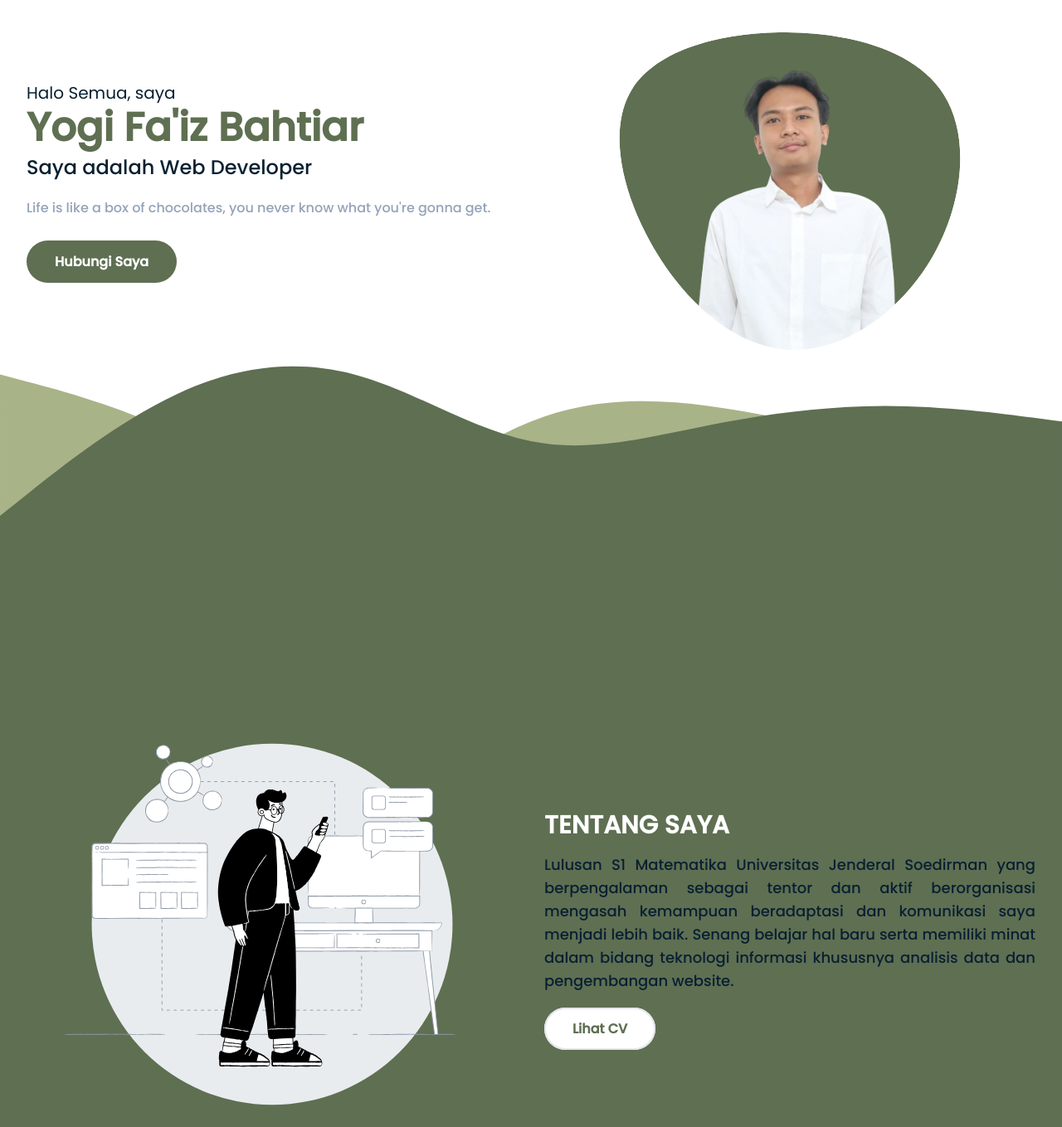
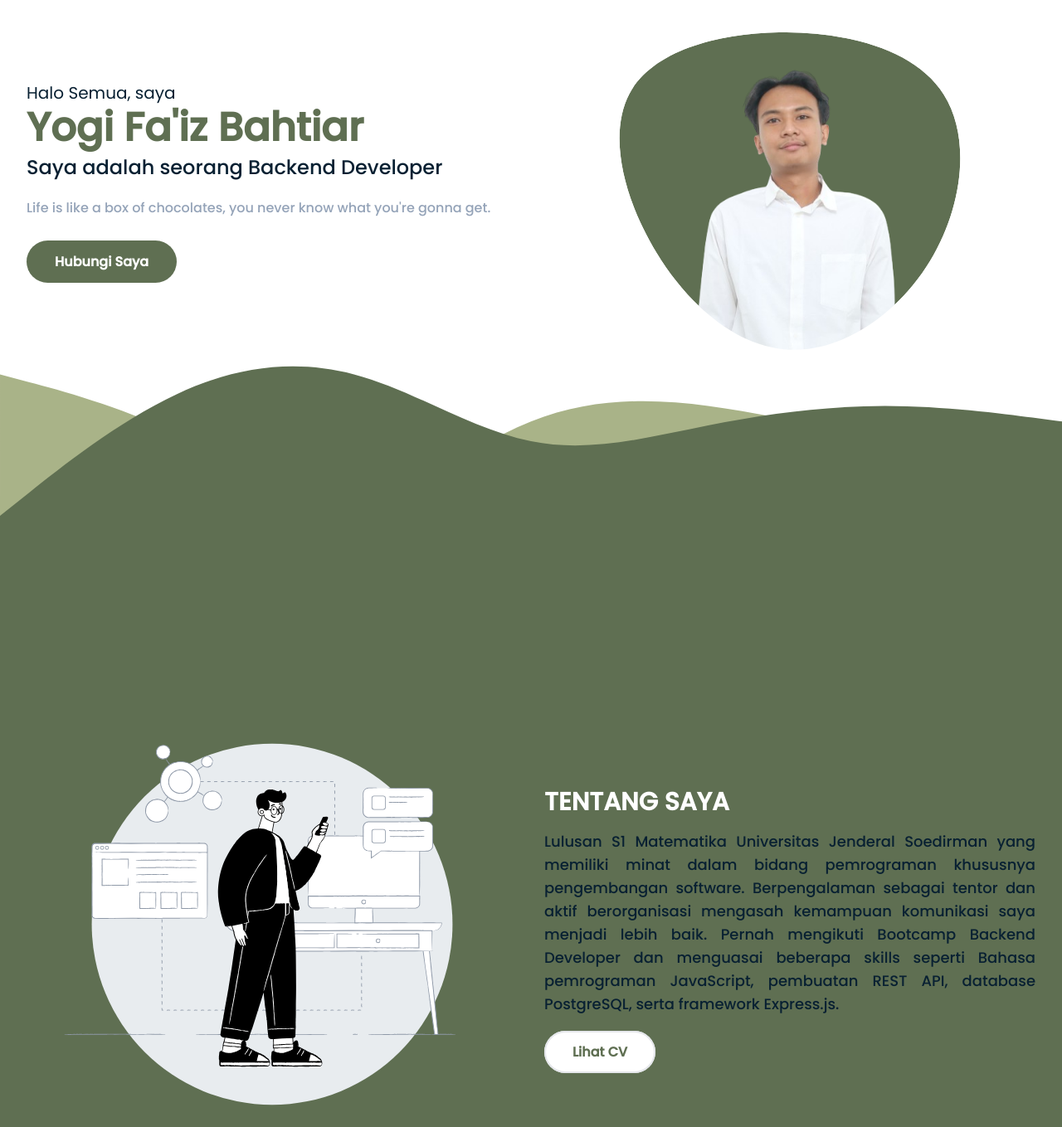
Before and after one commit to yogifaizb0/yogifaizb0.github.io, a website: page index.html in a window 1280 px wide. Shown: the part 141-1500 px from the top of the page at 83% size. Drawn offline with nearby package versions, Linux system fonts and the light colour scheme.

Commit message:
update CV

```diff
--- a/index.html
+++ b/index.html
@@ -79,7 +79,7 @@
         <div class="flex flex-wrap">
           <div class="w-full self-center px-4 lg:w-1/2" id="introduce">
             <h1 class="text-base font-base md:text-xl text-dark dark:text-white">Halo Semua, saya <span class="block font-bold text-primary text-4xl mt-1 lg:text-5xl">Yogi Fa'iz Bahtiar</span></h1>
-            <h2 class="font-medium text-lg mb-5 mt-2 lg:text-2xl text-dark dark:text-white">Saya adalah <span id="web"></span></h2>
+            <h2 class="font-medium text-lg mb-5 mt-2 lg:text-2xl text-dark dark:text-white">Saya adalah seorang <span id="web"></span></h2>
             <p class="font-medium mb-10 leading-relaxed text-slate-400">Life is like a box of chocolates, you never know what you're gonna get.</p>
             <a
               href="#contact"
@@ -141,8 +141,8 @@
           <div class="w-full px-4 mb-10 lg:w-1/2" data-aos="fade-left">
             <h3 class="font-bold uppercase text-white text-2xl mb-4 lg:text-3xl lg:pt-10 dark:text-primary">Tentang Saya</h3>
             <p class="font-medium text-base text-justify mb-8 lg:text-lg text-dark dark:text-white">
-              Lulusan S1 Matematika Universitas Jenderal Soedirman yang berpengalaman sebagai tentor dan aktif berorganisasi mengasah kemampuan beradaptasi dan komunikasi saya menjadi lebih baik. Senang belajar hal baru serta memiliki minat
-              dalam bidang teknologi informasi khususnya analisis data dan pengembangan website.
+              Lulusan S1 Matematika Universitas Jenderal Soedirman yang memiliki minat dalam bidang pemrograman khususnya pengembangan software. Berpengalaman sebagai tentor dan aktif berorganisasi mengasah kemampuan komunikasi saya menjadi
+              lebih baik. Pernah mengikuti Bootcamp Backend Developer dan menguasai beberapa skills seperti Bahasa pemrograman JavaScript, pembuatan REST API, database PostgreSQL, serta framework Express.js.
             </p>
             <a
               href="dist/pdf/CV-Yogi.pdf"
@@ -696,7 +696,7 @@
       gsap.registerPlugin(TextPlugin);
       gsap.to("#web", {
         duration: 1.5,
-        text: "Web Developer",
+        text: "Backend Developer",
         delay: 2,
       });
       gsap.from("#hero", {
```
Also changed, not shown: 1 other file.
